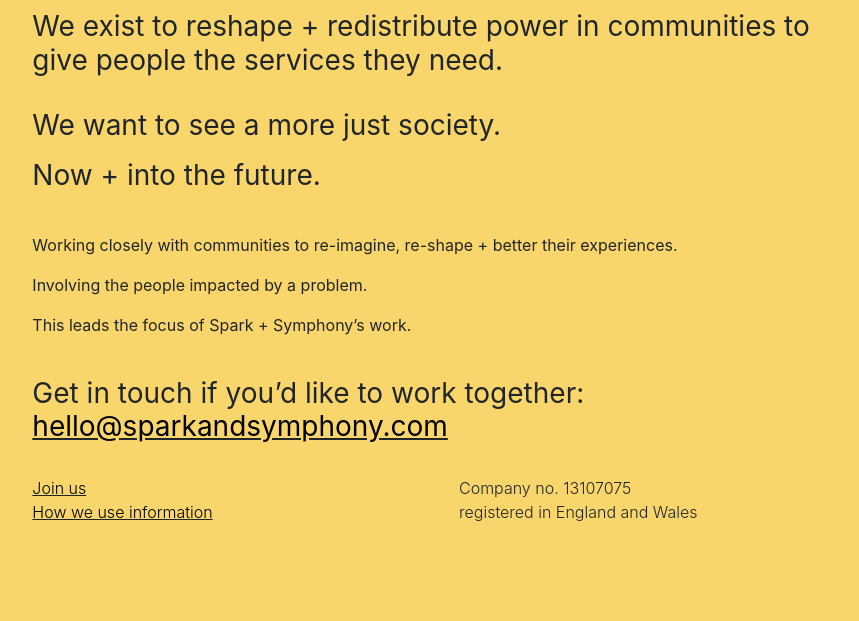
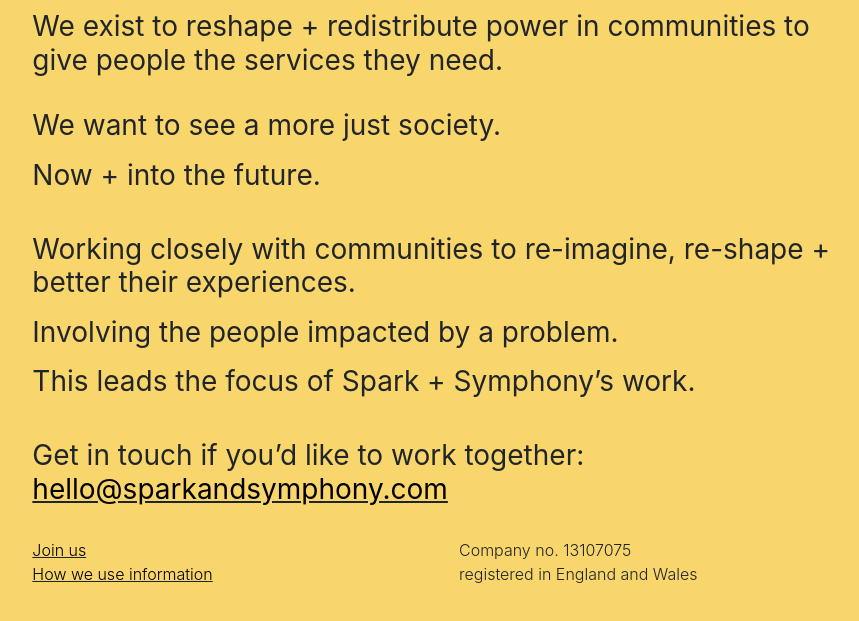
Before and after one commit to afsa-akbar/sparkandsymphony, a website: page index.html in a window 1280 px wide. Shown: the part 137-758 px from the top of the page, without its empty margins (196-1055 px from the left). Drawn offline with Linux system fonts and the light colour scheme.

Commit message:
update format

```diff
--- a/index.html
+++ b/index.html
@@ -54,7 +54,7 @@
                 <h3 class="font-weight-normal">We exist to reshape + redistribute power in communities to give people the services they need.</h3><br>
                 <h3 class="font-weight-normal"><p>We want to see a more just society.</p>
                 <p>Now + into the future.</p></h3><br>
-                <p>Working closely with communities to re-imagine, re-shape + better their experiences.</p>
+                <h3 class="font-weight-normal"><p>Working closely with communities to re-imagine, re-shape + better their experiences.</p>
                 <p>Involving the people impacted by a problem.</p>
                 <p>This leads the focus of Spark + Symphony’s work.</p></h3><br>
                 <h3 class="font-weight-normal">Get in touch if you’d like to work together:<br>
```
